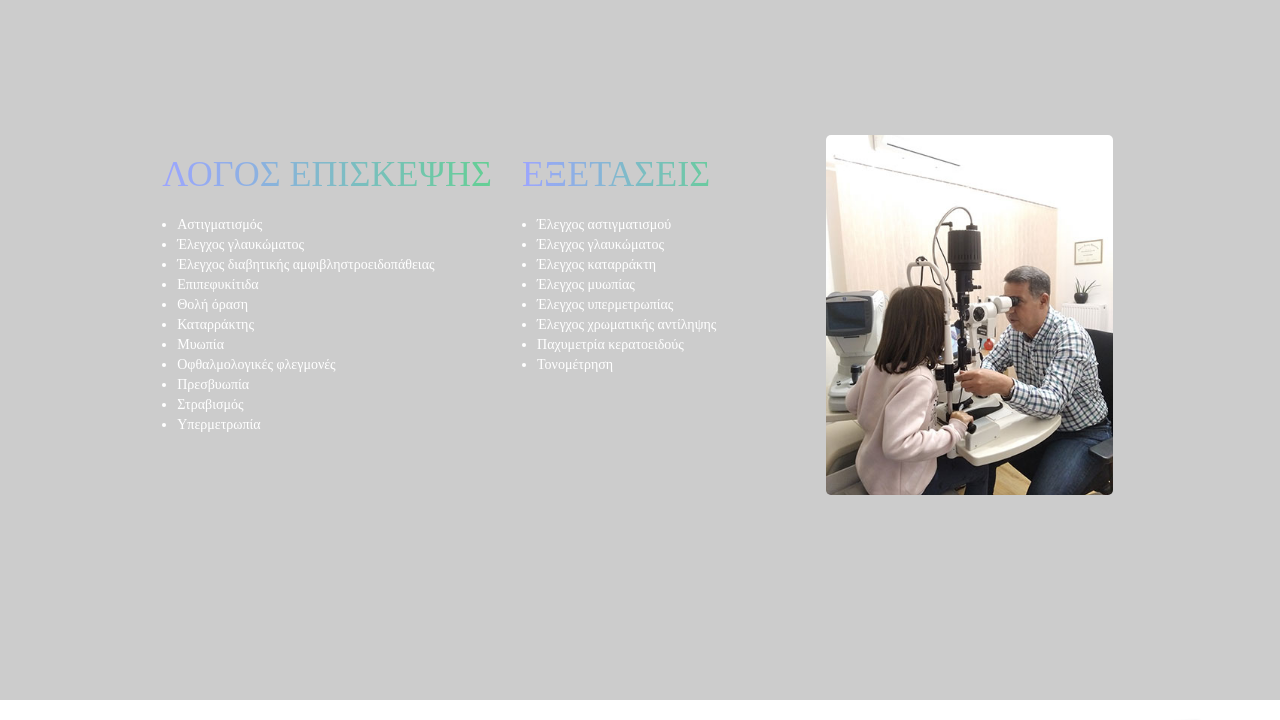
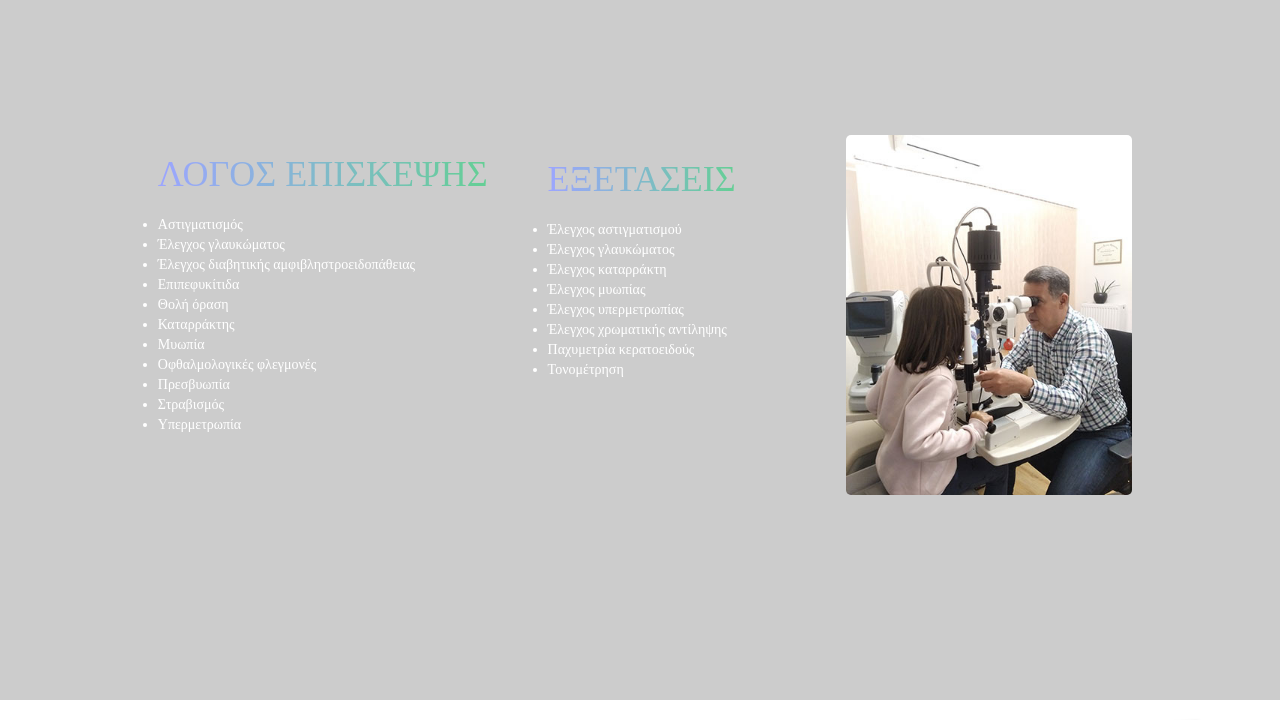
Before and after one commit to dgodolias/gkontoliasofthalmiatros, a plain HTML site: page index.html in a window 1280 px wide. Shown: the part 1420-2140 px from the top of the page. Drawn offline with Linux system fonts and the light colour scheme; animation ran at ten frames a second; a web font is replaced by a local one.

Commit message:
ok with view i think

```diff
--- a/css/style.css
+++ b/css/style.css
@@ -323,8 +323,8 @@ a:focus {
 
 ul,
 ol {
+	/* margin-left: 20px; */
 	padding: 0;
-
 }
 
 hr {
@@ -589,6 +589,9 @@ a:focus,
 }
 
 li {
+	word-wrap: break-word;
+    overflow-wrap: break-word;
+    word-break: break-word;
 	color: white;
 }
 
@@ -634,6 +637,7 @@ li {
 
 .coloured-faded-text {
 	/* Apply the same linear gradient */
+	width: fit-content;
 	background: linear-gradient(to right, #9ca5ff 0%, #64cf94 100%);
 	/* Use the background as the text color */
 	-webkit-background-clip: text;
@@ -755,12 +759,16 @@ li {
 	/* Adds space to the right of the first child, effectively moving the content slightly to the right */
 }
 
+.services-text {
+    margin: 30px;
+}
+
 #services-second-ul {
 	margin-top: -60px;
 }
 
 #services li {
-	width: max-content;
+	width: fit-content;
 }
 
 #services-pic {
@@ -1026,11 +1034,12 @@ li {
 	}
 
 	#services-container>*:first-child {
+		display: grid;
 		/* margin-left: 0px; */
 
 		.row {
-			margin-right: 0px;
-			margin-left: 0px;
+		margin-right: 0px;
+		margin-left: 0px;
 		}
 	}
 
@@ -1188,7 +1197,7 @@ li {
 		}
 	}
 
-	#services li {
+	li {
     font-size:18px;
 }
 
--- a/index.html
+++ b/index.html
@@ -1,5 +1,6 @@
 <!DOCTYPE html>
 <html lang="en">
+
 <head>
   <meta charset="utf-8">
   <meta name="viewport" content="width=device-width, initial-scale=1">
@@ -103,8 +104,6 @@
                   </ul>
                 </div>
               </div>
-              <div>
-              </div>
             </div>
           </div>
           <div class="flex-container intro-profile-pic">
@@ -153,11 +152,9 @@
     <div class="container" id="services-container">
       <div class="row" id="service-row1">
         <!-- ---------- -->
-          <div class="col-xs-12 col-md-6">
           <div class="services-text">
             <h2 class="coloured-faded-text">ΛΟΓΟΣ ΕΠΙΣΚΕΨΗΣ</h2>
 
-                <div class="col-lg-6 col-sm-6 col-xs-12">
             <ul>
               <li>Αστιγματισμός</li>
               <li>Έλεγχος γλαυκώματος</li>
@@ -172,14 +169,10 @@
               <li>Υπερμετρωπία</li>
             </ul>
           </div>
-            </div>
-          </div>
         <!-- ---------- -->
-          <div class="col-xs-12 col-md-6" id="services-second-ul">
+        <div id="services-second-ul">
           <div class="services-text">
             <h2 class="coloured-faded-text">ΕΞΕΤΑΣΕΙΣ</h2>
-
-                <div class="col-lg-6 col-sm-6 col-xs-12">
             <ul>
               <li>Έλεγχος αστιγματισμού</li>
               <li>Έλεγχος γλαυκώματος</li>
@@ -190,7 +183,6 @@
               <li>Παχυμετρία κερατοειδούς</li>
               <li>Τονομέτρηση</li>
             </ul>
-                </div>
           </div>
         </div>
         <div class="flex-container intro-profile-pic">
```
Lines whose indentation alone changed are shown as unchanged.
